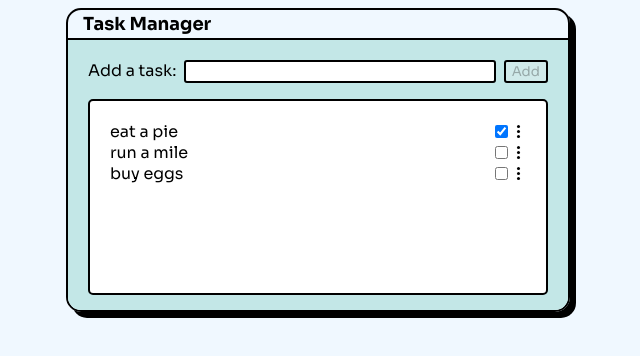
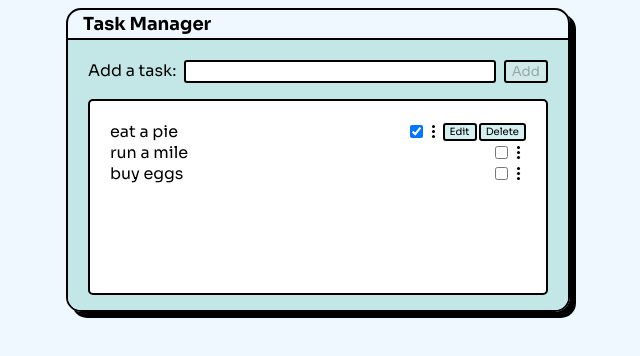
Before and after one commit to katerinakorzhov/task-manager-app, a React (Vite) app: page / in a window 1280 px wide. Both pictures are taken after a click on the button 840 px from the left and 131 px from the top of the page. Shown: the top 356 px of the page, without its empty margins (322-962 px from the left). Built offline with nearby package versions, Linux system fonts and the light colour scheme.

Commit message:
Add toggle visibility for kebab menu

```diff
--- a/src/App.css
+++ b/src/App.css
@@ -110,3 +110,21 @@ button {
     border-radius: 50%;
     background-color: black;
 }
+
+.menu {
+    display: none;
+    flex-direction: row;
+    z-index: 1;
+}
+
+.menu button {
+    font-size: 10px;
+    height: 18px;
+    background-color: rgb(212, 240, 240);
+    padding: 0 5px 0 5px;
+    margin-left: 2px;
+}
+
+.visible {
+    display: flex;
+}
--- a/src/TaskItem.tsx
+++ b/src/TaskItem.tsx
@@ -1,3 +1,4 @@
+import { useState } from "react";
 import type { Task } from "./App";
 
 interface TaskItemProps {
@@ -7,6 +8,8 @@ interface TaskItemProps {
 }
 
 function TaskItem({ taskObject, onToggle, onDelete }: TaskItemProps) {
+  const [menuVisible, setMenuVisibility] = useState(false);
+
   return (
     <div className="task">
       <li>{taskObject.taskDescription}</li>
@@ -20,11 +23,21 @@ function TaskItem({ taskObject, onToggle, onDelete }: TaskItemProps) {
             };
           }}
         />
-        <button className="kebabMenu">
+        <button
+          className="kebabMenu"
+          onClick={() => {
+            setMenuVisibility(!menuVisible);
+          }}
+        >
           <span className="dot"></span>
           <span className="dot"></span>
           <span className="dot"></span>
         </button>
+
+        <div className={`menu ${menuVisible ? "visible" : ""}`}>
+          <button>Edit</button>
+          <button onClick={() => onDelete(taskObject.id)}>Delete</button>
+        </div>
       </div>
     </div>
   );
```
